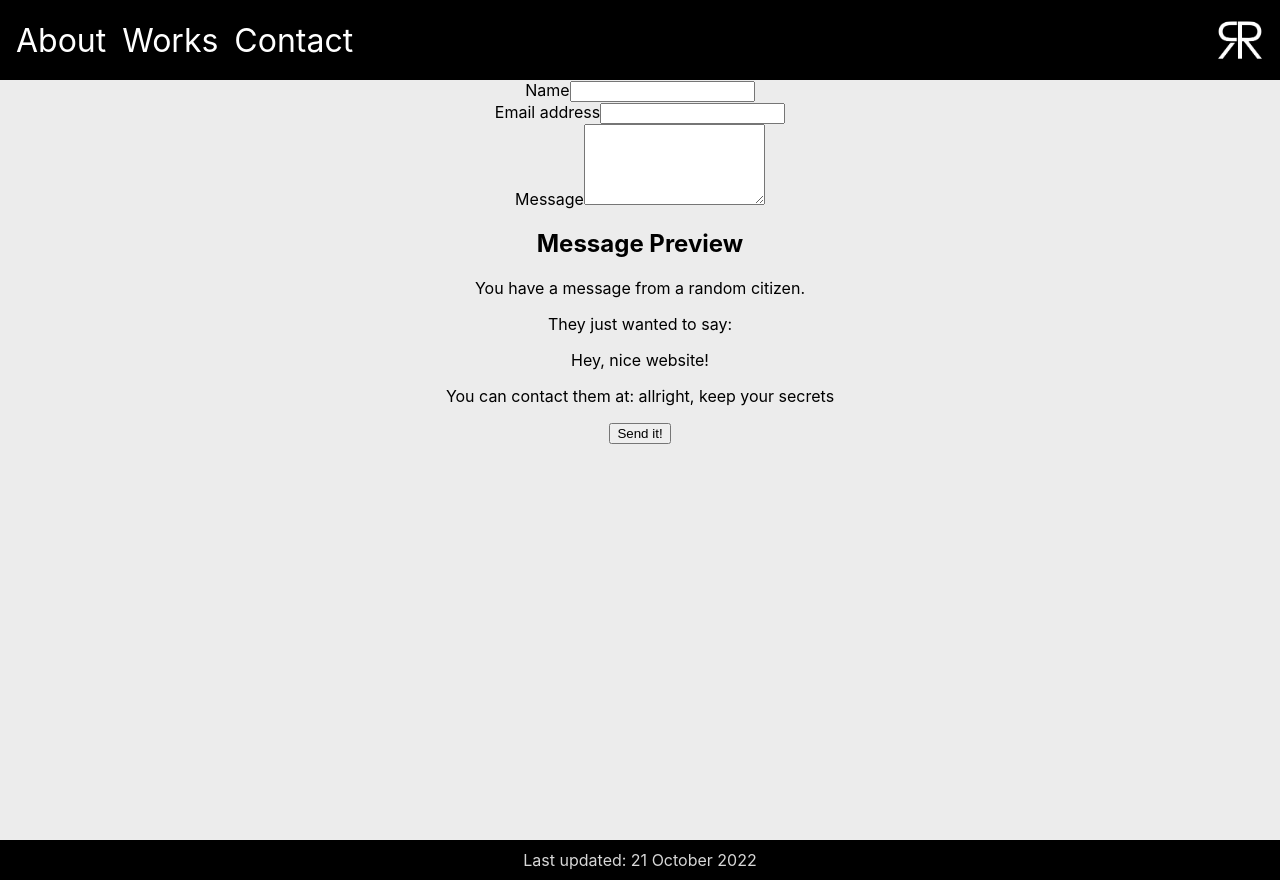
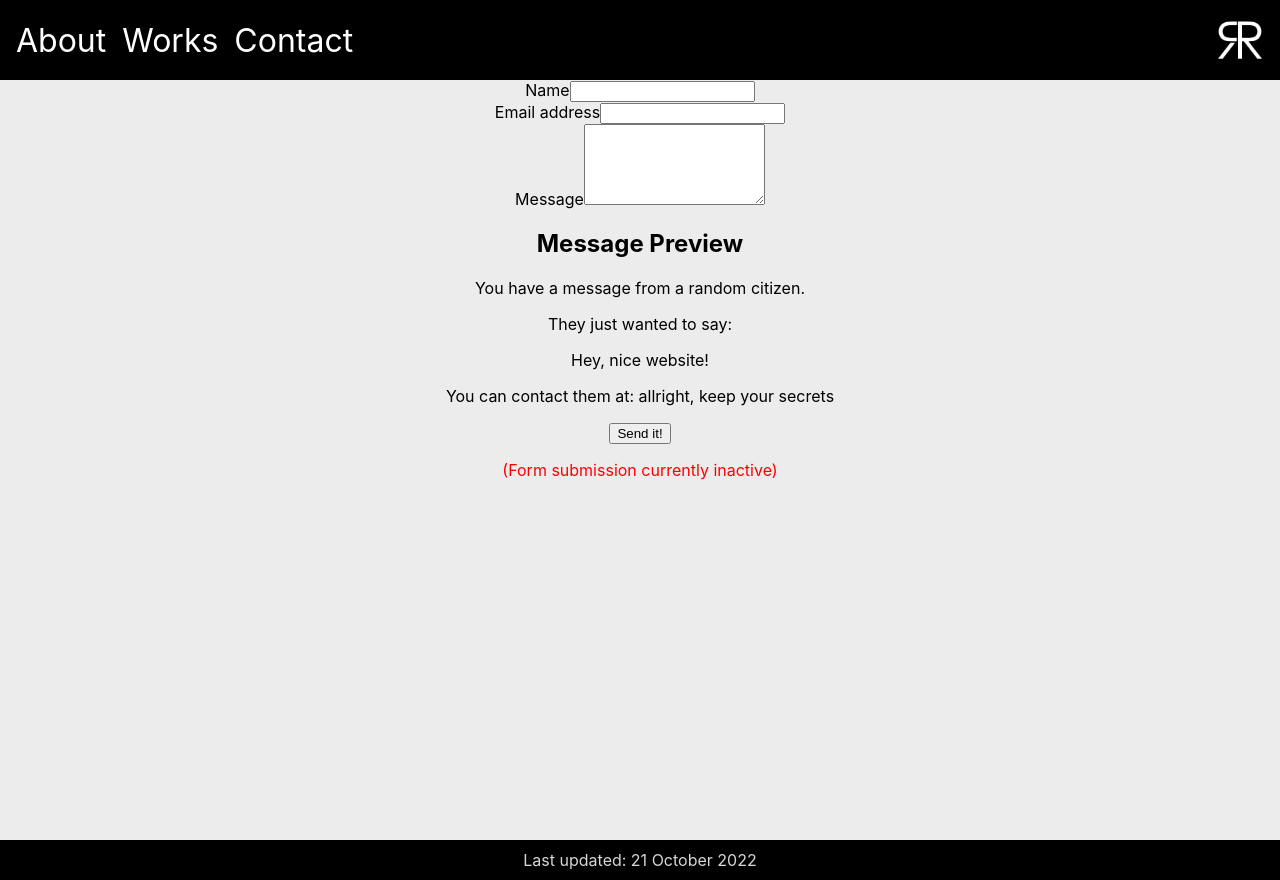
Before and after one commit to Chris-Rule/Portfolio, a React (Create React App) app: page /contact in a window 1280 px wide. Built offline with nearby package versions, Linux system fonts and the light colour scheme.

Commit message:
assigned setState variables for form submission

```diff
--- a/src/App.css
+++ b/src/App.css
@@ -9,3 +9,7 @@
   width: 100vw;
   position: relative;
 }
+
+.siteWarning {
+  color: red;
+}
--- a/src/Components/Contact.jsx
+++ b/src/Components/Contact.jsx
@@ -1,4 +1,4 @@
-import { useState } from "react";
+import { useEffect, useState } from "react";
 import "./Contact.css";
 
 const Contact = () => {
@@ -7,21 +7,24 @@ const Contact = () => {
   const [message, setMessage] = useState("Hey, nice website!");
 
   const handleNameChange = (event) => {
-    console.log(event.target.value);
+    setName(event.target.value);
   };
 
   const handleEmailChange = (event) => {
-    console.log(event.target.value);
+    setEmail(event.target.value);
   };
 
   const handleMessageChange = (event) => {
-    console.log(event.target.value);
+    setMessage(event.target.value);
   };
 
   const handleSubmit = (event) => {
     event.preventDefault();
+  };
+
+  useEffect(() => {
     console.log(name, email, message);
-  };
+  }, [name, email, message]);
 
   return (
     <div>
@@ -62,6 +65,9 @@ const Contact = () => {
       <button type="submit" className="btn btn-primary" form="contact-form">
         Send it!
       </button>
+      <p className="siteWarning">
+        &#40;Form submission currently inactive&#41;
+      </p>
     </div>
   );
 };
```
